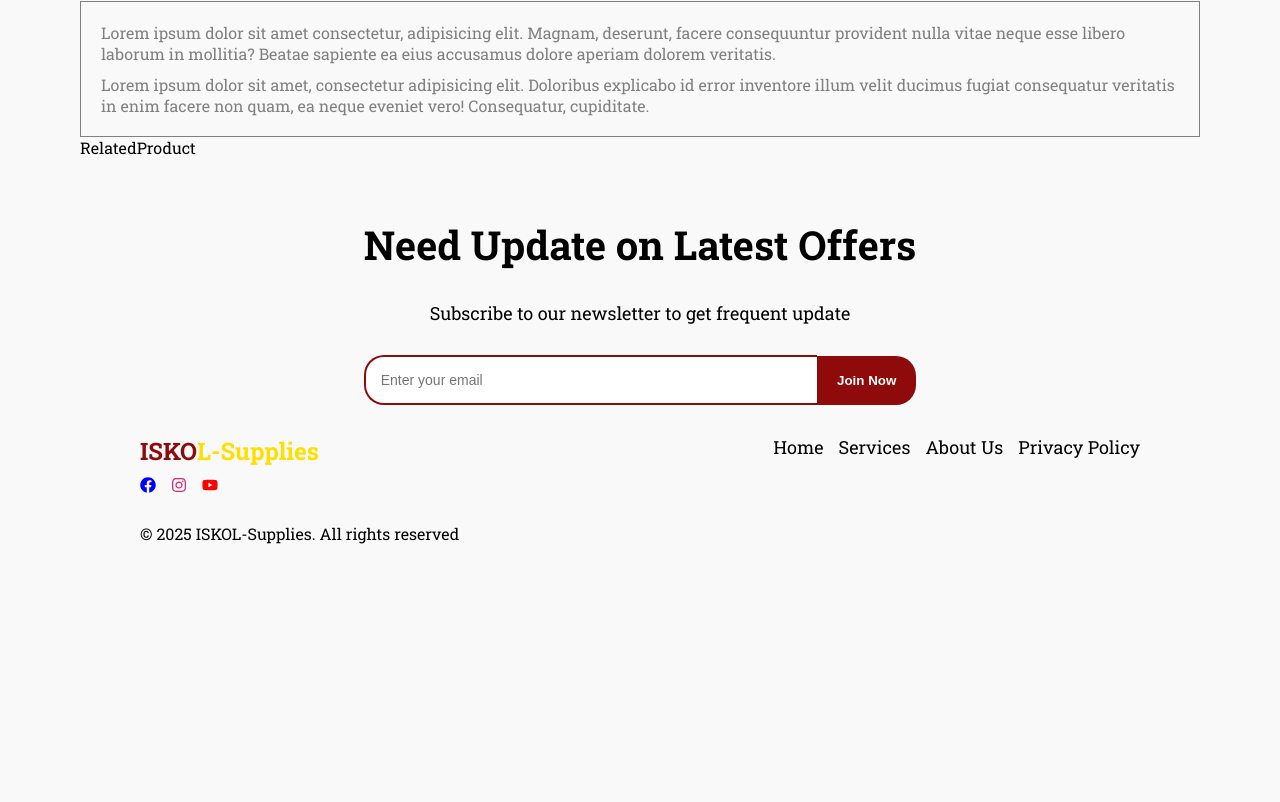
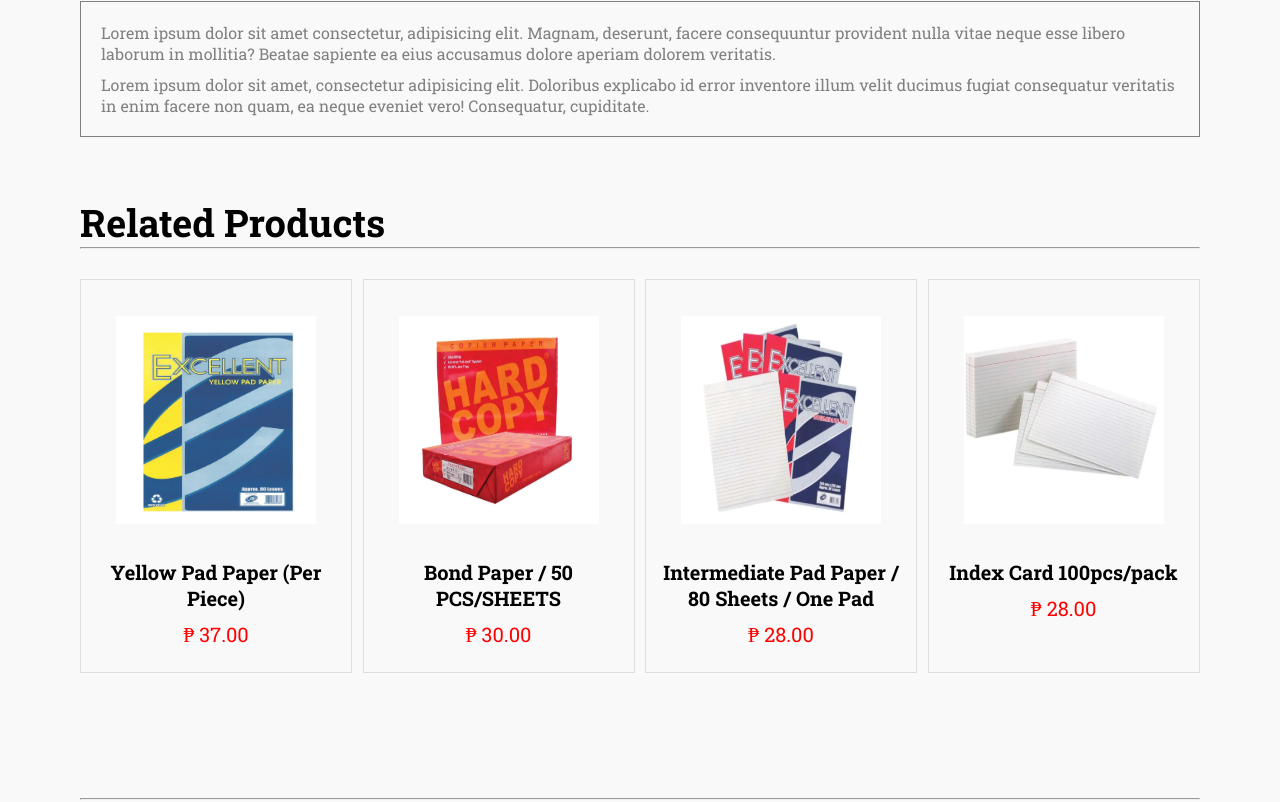
Before and after one commit to ramuelaceron/iskol-supplies, a React (Vite) app in the folder frontend/: page /product/a in a window 1280 px wide. Shown: the part 1058-1860 px from the top of the page. Before the commit the page ends 1662 px from the top, so only its background shows below. Built offline with nearby package versions, Linux system fonts and the light colour scheme.

Commit message:
Added Related Products to Product Detail

```diff
--- a/frontend/src/components/RelatedProduct/RelatedProduct.jsx
+++ b/frontend/src/components/RelatedProduct/RelatedProduct.jsx
@@ -1,8 +1,48 @@
-import React from 'react'
+import React, { useContext, useEffect, useState } from 'react'
+import { ShopContext } from '../../context/ShopContext'
+import { Link } from 'react-router-dom'
 
-const RelatedProduct = () => {
+const RelatedProduct = ({category}) => {
+
+    const {products} = useContext(ShopContext)
+
+    const [relatedProduct, setRelatedProduct] = useState([])
+
+    const related = products.filter(
+        (product) => product.category.toLowerCase() === category.toLowerCase()
+    )
+
+    useEffect(() => {
+        setRelatedProduct(related.slice(0, 4))
+    }, [])
+
   return (
-    <div>RelatedProduct</div>
+    <div>
+      <div className="product-container">
+            <div className="list_header">
+                <h1>Related Products</h1>
+                <hr className='divider'/>
+            </div>
+            <div className="product-grid">
+                {relatedProduct.length > 0 ? (
+                    relatedProduct.map((product) => (
+                        <div className="product-card" key={product._id}>
+                            <div className="product-image">
+                                <Link to={`/product/${product._id}`}>
+                                    <img src={product.image[0]} alt="" />
+                                </Link>
+                            </div>
+                            <h3>{product.name}</h3>
+                            <p>₱ {product.price}.00</p>
+                        </div>
+                    ))
+                ) : (
+                    <p>No product is found in this category</p>
+                )}
+            </div>
+        </div>
+        <hr className='footer-divider'/>
+    </div>
   )
 }
 
--- a/frontend/src/index.css
+++ b/frontend/src/index.css
@@ -17,7 +17,7 @@
     text-decoration: none;
   }
 
-/*BestSeller, HomeCollection, Collection*/
+/*BestSeller, HomeCollection, Collection, RelatedProducts*/
 .product-container{
   margin-top: 50px;
 }
```
